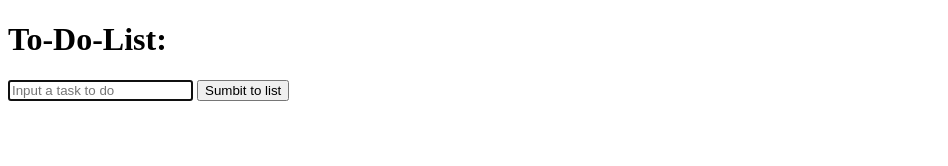
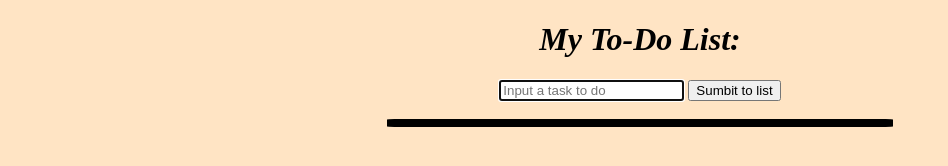
Before and after one commit to CTWills/js-to-do-list, a plain HTML site: page index.html in a window 1280 px wide. Shown: the whole page, without its empty margins (0-948 px from the left). Drawn offline with Linux system fonts and the light colour scheme.

Commit message:
finished styling

```diff
--- a/index.html
+++ b/index.html
@@ -4,7 +4,7 @@
         <meta charset="UTF-8">
         <meta http-equiv="X-UA-Compatible" content="IE=edge">
         <meta name="viewport" content="width=device-width, initial-scale=1.0">
-        <title>To-Do-List</title>
+        <title>To-Do List</title>
         <link rel="stylesheet" href="style.css">
     </head>
     <body>
@@ -13,14 +13,14 @@
         <!-- 3. User needs to remove to-do items-->
         <div>
             <header>
-                <h1>To-Do-List:</h1>
+                <h1>My To-Do List:</h1>
             </header>
-            <div>
+            <div class='inputs'>
                 <input id ='input-text' type='text' placeholder='Input a task to do' autofocus>
                 <input id='submit-button' type='button'  value='Sumbit to list'>
             </div>
             <ul id='list'>
-                <!-- <li><input type="checkbox" name="" id=""> </li> -->
+
             </ul>
         </div>
         <script src="index.js"></script>
--- a/style.css
+++ b/style.css
@@ -1,7 +1,30 @@
 #list {
     list-style: none;
+    border: 4px solid black;
+    border-radius: 5%;
+    padding-left: 10%;
+    margin-left: 30%;
+    margin-right: 30%;
+    font-size: large;
+}
+
+li {
+    font-family: cursive;
 }
 
 .checked {
     text-decoration: line-through;
 }
+
+header {
+    text-align: center;
+    font-style: italic;
+}
+
+.inputs {
+    text-align: center;
+}
+
+body {
+    background-color: bisque;
+}
```
